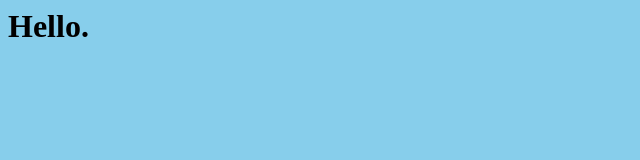
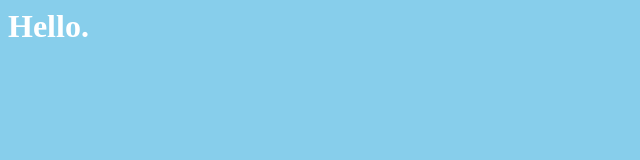
Before and after one commit to RuneSmh/runesmh.github.io, a plain HTML site: page index.html in a window 1280 px wide. Shown: the whole page, without its empty margins (0-640 px from the left). Drawn offline with Linux system fonts and the light colour scheme.

Commit message:
Update index.html

```diff
--- a/index.html
+++ b/index.html
@@ -1,9 +1,7 @@
 <html>
   <head>
     <title>First Github Page!</title>
-    <style>
-      body {background-color:skyblue;}
-    </style>
+    <link rel="stylesheet", href="stylesheet.css">
   </head>
   <body>
     <h1>Hello.</h1>
```
